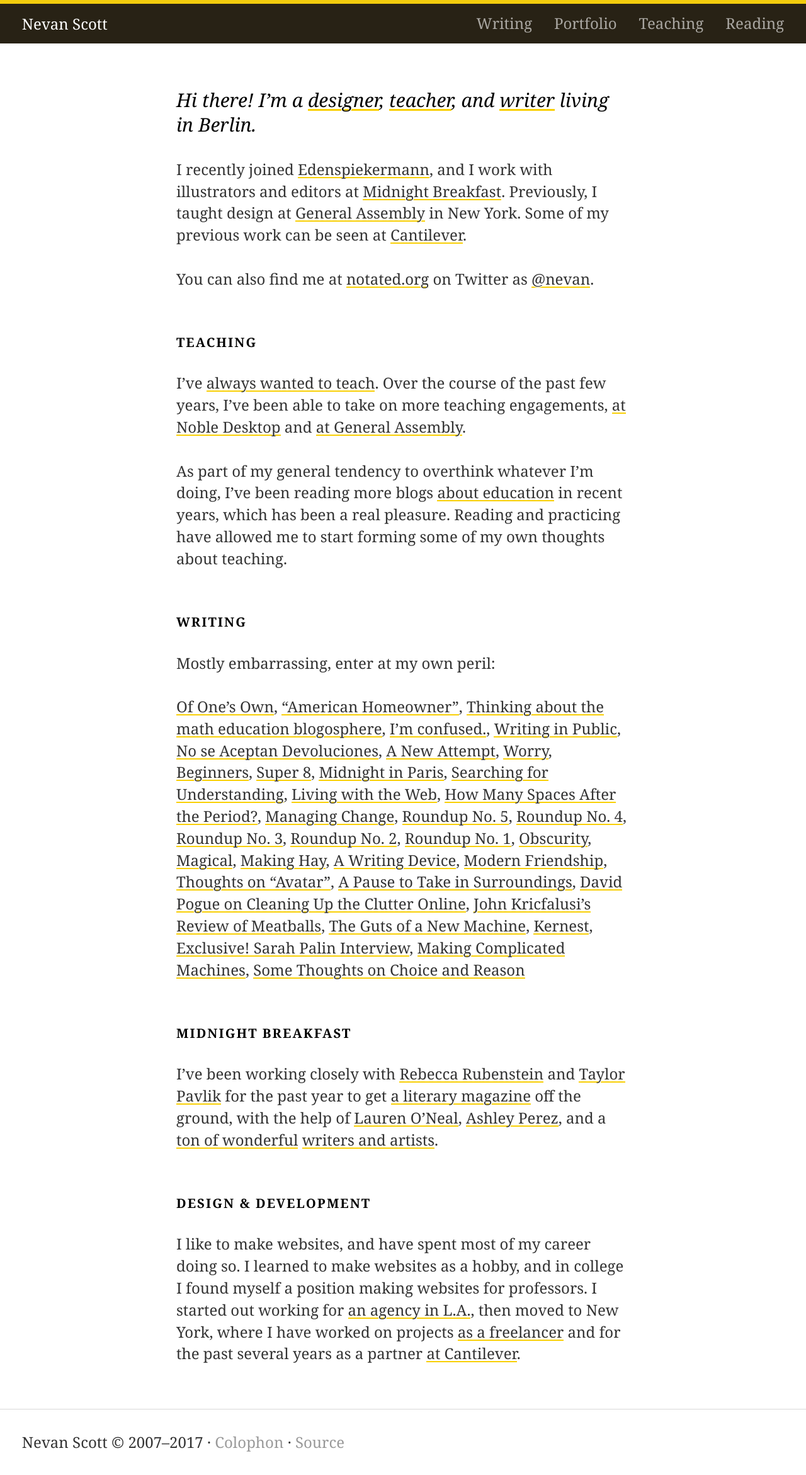
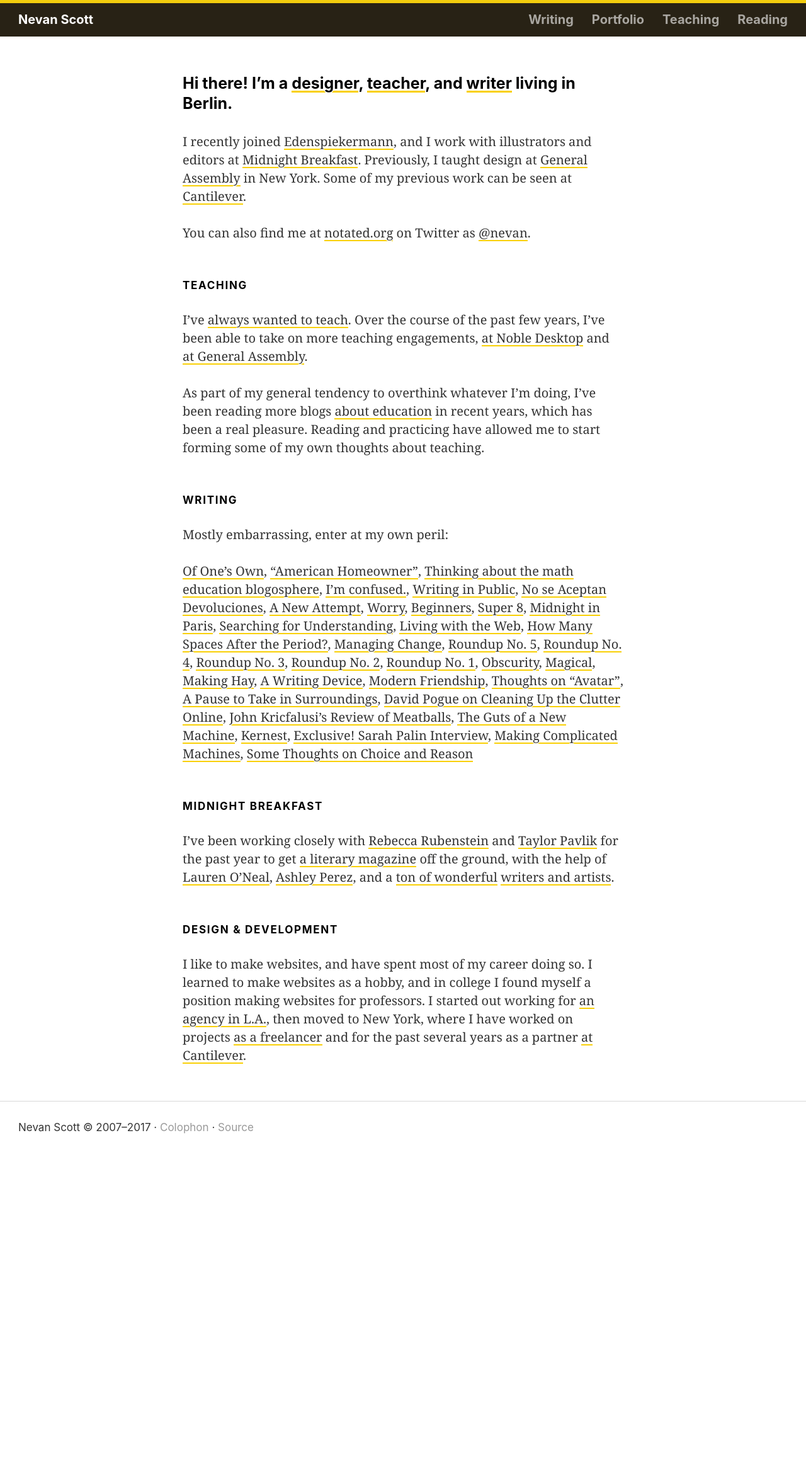
Before and after one commit to nevanscott/nevanscott.github.io, a Jekyll site: the page built from index.md, in a window 1280 px wide. Shown: the whole page at 63% size. Built offline with Jekyll 4.4.1, drawn with Linux system fonts in a browser that asks for light colours; after the commit the page ends 1832 px from its top, so only the background shows below that.

Commit message:
back to no web fonts

```diff
--- a/_includes/head.html
+++ b/_includes/head.html
@@ -13,7 +13,5 @@
   <link href="https://micro.blog/nevan" rel="me" />
   <link href="https://twitter.com/nevan" rel="me" />
   <link href="https://www.linkedin.com/in/nevan/" rel="me" />
-	<script type="text/javascript" src="http://use.typekit.com/omw4yuy.js"></script>
-	<script type="text/javascript">try{Typekit.load();}catch(e){}</script>
   <style>{% capture styles %}{% include main.scss %}{% endcapture %}{{ styles | scssify }}</style>
 </head>
--- a/_includes/main.scss
+++ b/_includes/main.scss
@@ -1,3 +1,5 @@
+$serif: Chronicle, Georgia, serif;
+$sans: Whitney, -apple-system, BlinkMacSystemFont, "Segoe UI", "Roboto", "Oxygen", "Ubuntu", "Cantarell", "Fira Sans", "Droid Sans", "Helvetica Neue", Avenir, Noto, sans-serif;
 $ssm: "all and (min-width: 35em)";
 $ssl: "all and (min-width: 45em)";
 
@@ -63,12 +65,14 @@ $ssl: "all and (min-width: 45em)";
 
 // Type
 :root {
-  --font-family: "chaparral-pro-1", "chaparral-pro-2", "Chaparral Pro", Georgia, serif;
-  --font-family-decorative: var(--font-family);
-  --font-family-display: var(--font-family);
-  --font-family-caption: var(--font-family);
+  --font-family: #{$serif};
+  --font-family-sans: #{$sans};
+  --font-family-decorative: var(--font-family-sans);
+  --font-family-display: var(--font-family-sans);
+  --font-family-caption: var(--font-family-sans);
+  --font-family-interface: var(--font-family-sans);
   --font-family-text: var(--font-family);
-  --font-size: 18px;
+  --font-size: 16px;
   --font-size-base: var(--font-size);
   --font-size-text: var(--font-size);
   --font-size-title: calc(1.25 * var(--font-size));
@@ -80,7 +84,7 @@ $ssl: "all and (min-width: 45em)";
   --line-height: 1.3;
   --line-height-base: calc(var(--font-size) * var(--line-height));
   --line-height-heading: 1.2;
-  --reading-measure: calc(30 * var(--font-size-base));
+  --reading-measure: calc(35 * var(--font-size-base));
   --type-space-fifth: calc(0.2 * var(--line-height-base));
   --type-space-half: calc(0.5 * var(--line-height-base));
   --type-space-single: calc(1 * var(--line-height-base));
@@ -92,7 +96,7 @@ $ssl: "all and (min-width: 45em)";
 }
 @media #{$ssm} {
   :root {
-    --font-size: 20px;
+    --font-size: 18px;
     --font-size-title: calc(2 * var(--font-size));
     --line-height: 1.4;
     --line-height-heading: 1.3;
@@ -104,7 +108,7 @@ $ssl: "all and (min-width: 45em)";
 }
 @media #{$ssl} {
   :root {
-    --font-size: 24px;
+    --font-size: 20px;
     --line-height: 1.45;
   }
 }
@@ -188,7 +192,7 @@ p {
 	  color: var(--text-display-color);
 	  font-family: var(--font-family-display);
 	  font-size: var(--font-size-heading);
-	  font-style: italic;
+	  font-weight: bold;
 	  line-height: var(--line-height-heading);
 	  --link-stroke-width: var(--link-stroke-width-heading);
 	}
@@ -239,6 +243,8 @@ img {
 time {
   color: var(--text-muted-color);
   display: block;
+  font-family: var(--font-family-caption);
+  font-size: var(--font-size-caption);
   margin: 0 auto var(--type-space-single);
 }
 code {
@@ -250,7 +256,7 @@ ul {
   list-style: square;
 }
 dt {
-  font-family: var(--font-family-text);
+  font-family: var(--font-family-display);
   font-weight: bold;
   margin-top: var(--type-space-single);
 }
@@ -294,11 +300,6 @@ a {
 	  inset
       0
       calc(-1 * var(--link-stroke-width))
-      var(--page-color)
-    ,
-	  inset
-      0
-      calc(-2 * var(--link-stroke-width))
       var(--link-stroke-color)
     ;
 	color: inherit;
@@ -314,11 +315,6 @@ a {
       inset
         0
         calc(-1 * var(--link-stroke-width))
-        var(--page-color)
-      ,
-      inset
-        0
-        calc(-2 * var(--link-stroke-width))
         var(--link-stroke-color--hover)
       ;
 	}
@@ -335,6 +331,8 @@ header[role=banner] {
   background: var(--header-background);
   border-bottom: var(--header-stroke-style);
   color: var(--header-text-color);
+  font-family: var(--font-family-interface);
+  font-weight: bold;
   margin-bottom: var(--type-space-single);
   overflow: auto;
   display: flex;
@@ -343,8 +341,8 @@ header[role=banner] {
   flex-wrap: wrap;
   h1 {
     color: inherit;
+    font-family: inherit;
     font-size: var(--font-size);
-    font-weight: normal;
     margin-right: var(--type-space-dash);
   }
   nav {
@@ -353,7 +351,6 @@ header[role=banner] {
     flex-wrap: wrap;
     a {
       color: var(--header-text-muted-color);
-      font-family: var(--font-family);
       margin-right: var(--type-space-dash);
       &:last-child {
         margin-right: 0;
@@ -375,15 +372,14 @@ main[role=main] {
   margin-top: var(--type-space-double);
   h1 {
     font-size: var(--font-size-title);
-    font-weight: normal;
-    font-style: italic;
+    font-weight: bold;
   }
 }
 
 footer[role=contentinfo] {
   border-top: 1px solid var(--hair-stroke-color);
-  font-family: var(--font-family);
-  font-size: var(--font-size);
+  font-family: var(--font-family-interface);
+  font-size: var(--font-size-caption);
   margin-top: var(--type-space-double);
   padding-top: var(--type-space-dash);
 	nav {
```
